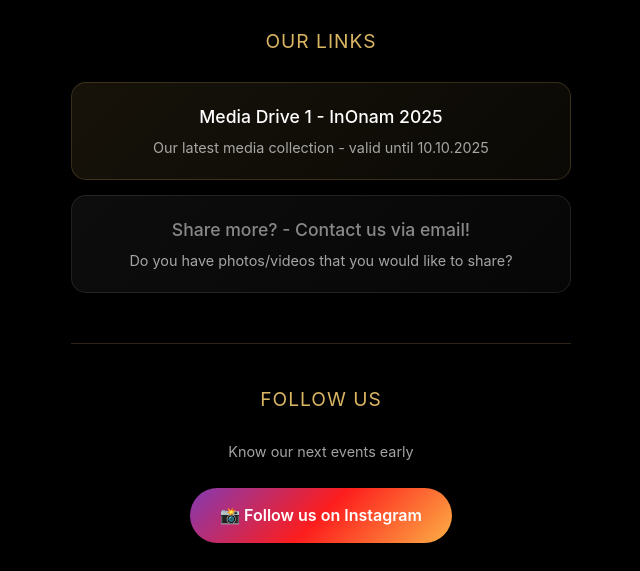
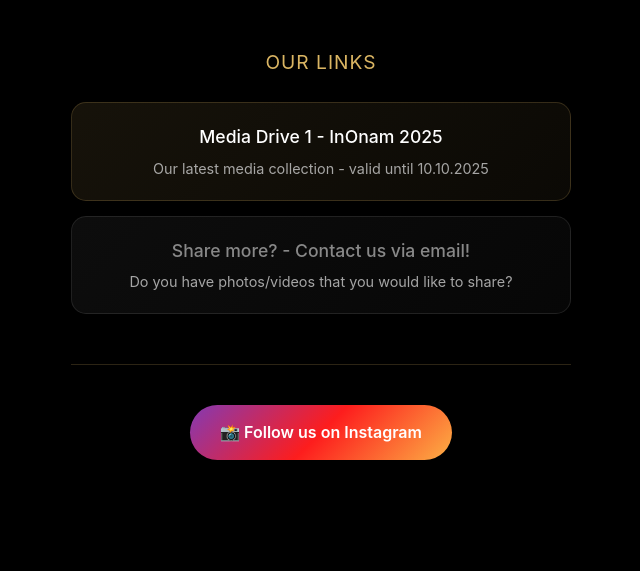
Before and after one commit to anamite/mii_links, a plain HTML site: page index.html in a window 1280 px wide. Shown: the part 291-862 px from the top of the page, without its empty margins (319-959 px from the left). After the commit the page ends 800 px from the top, so only its background shows below. Drawn offline with Linux system fonts and the light colour scheme.

Commit message:
Remove Follow Us title and description
Removed section title and description from social section

```diff
--- a/index.html
+++ b/index.html
@@ -236,8 +236,6 @@
         </div>
 
         <div class="social-section">
-            <h2 class="section-title">Follow Us</h2>
-            <p class="social-description">Know our next events early</p>
             <a href="#" class="instagram-btn" id="instagram-link">
                 📸 Follow us on Instagram
             </a>
```
